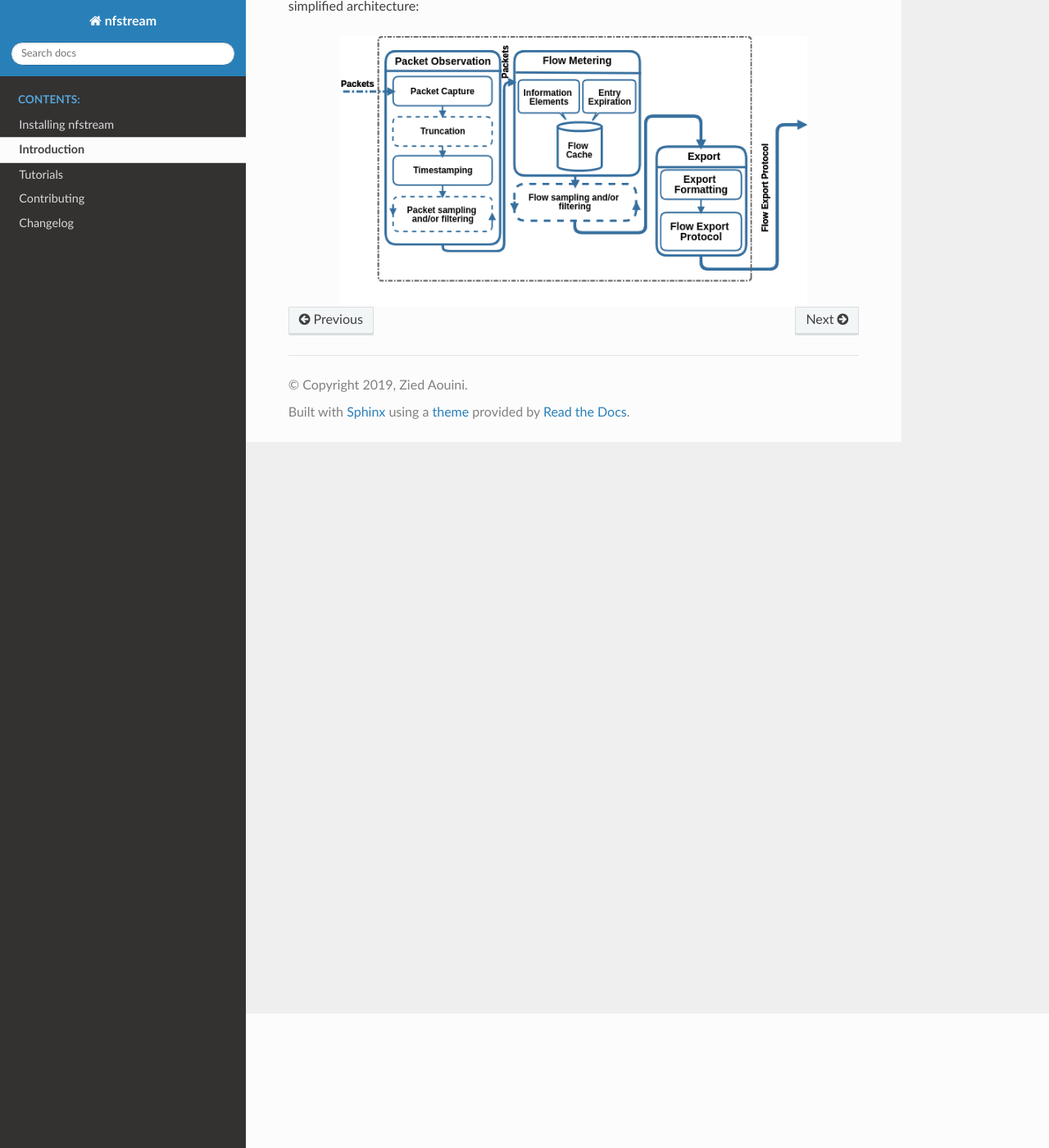
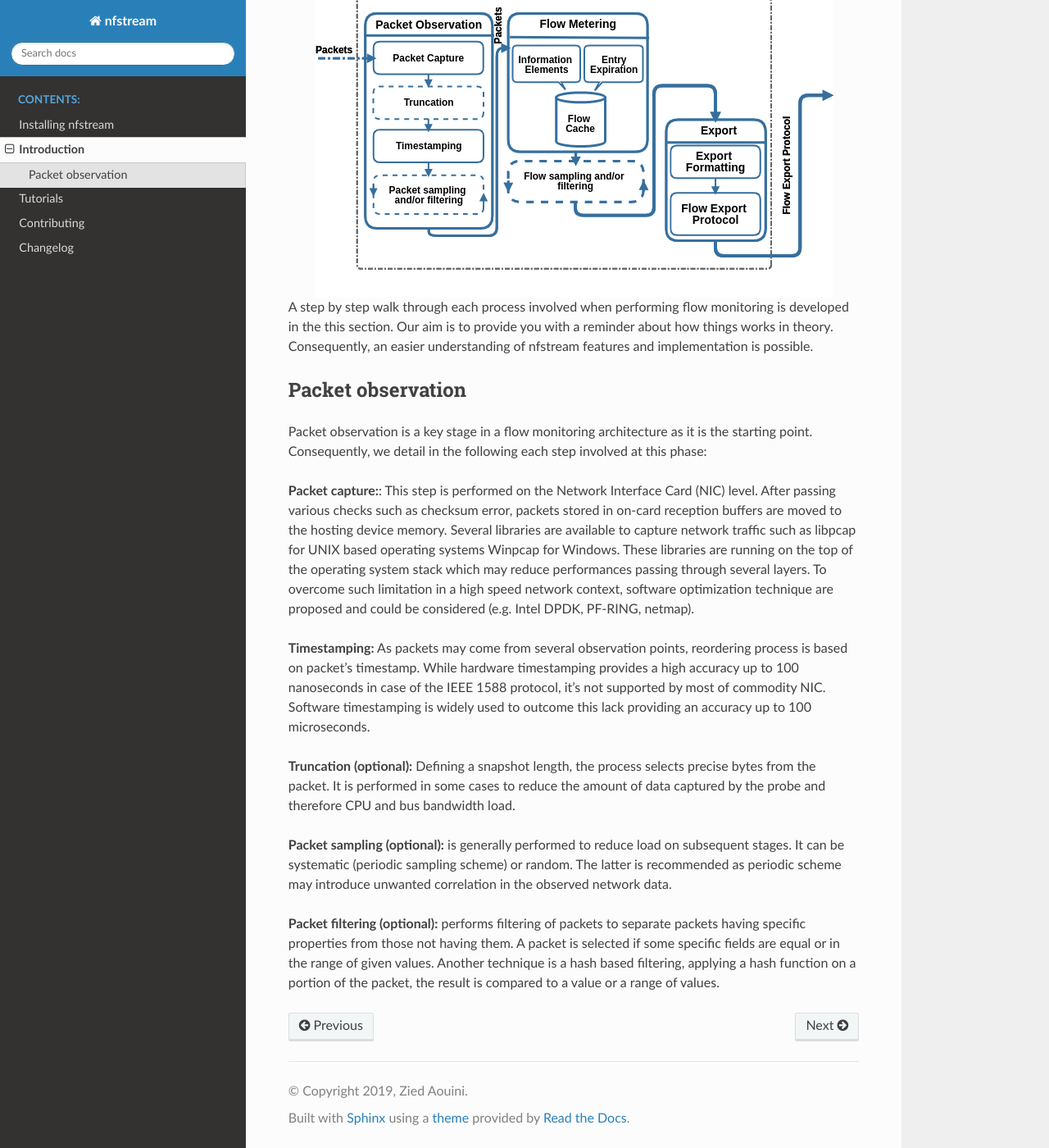
Before and after one commit to nfstream/nfstream, a Sphinx documentation site: the page built from docs/source/introduction.rst, in a window 1280 px wide and 1400 px high, scrolled down 164 px. Shown: the whole window at 82% size. Built offline with Sphinx 7.4.7 and the Read the Docs theme 2.0.0, drawn with Linux system fonts in a browser that asks for light colours.

Commit message:
Describe packet observation.

```diff
--- a/docs/source/introduction.rst
+++ b/docs/source/introduction.rst
@@ -1,8 +1,48 @@
 Introduction
 ============
 
-simplified architecture:
+.. image:: asset/simplified_architecture.png
+  :scale: 100%
+  :align: center
 
-.. image:: asset/simplified_architecture.png
-  :scale: 90%
-  :align: center
+
+A step by step walk through each process involved when performing flow monitoring is
+developed in the this section. Our aim is to provide you with a reminder about how
+things works in theory. Consequently, an easier understanding of nfstream features
+and implementation is possible.
+
+Packet observation
+------------------
+Packet observation is a key stage in a flow monitoring architecture as it is the
+starting point. Consequently, we detail in the following each step involved at this
+phase:
+
+**Packet capture:**: This step is performed on the Network Interface Card (NIC) level.
+After passing various checks such as checksum error, packets stored in on-card
+reception buffers are moved to the hosting device memory. Several libraries are
+available to capture network traffic such as libpcap for UNIX based operating systems
+Winpcap for Windows. These libraries are running on the top of the operating system
+stack which may reduce performances passing through several layers.
+To overcome such limitation in a high speed network context, software optimization
+technique are proposed and could be considered (e.g. Intel DPDK, PF-RING, netmap).
+
+**Timestamping:** As packets may come from several observation points, reordering
+process is based on packet’s timestamp. While hardware timestamping provides a high
+accuracy up to 100 nanoseconds in case of the IEEE 1588 protocol, it’s not supported
+by most of commodity NIC. Software timestamping is widely used to outcome this lack
+providing an accuracy up to 100 microseconds.
+
+**Truncation (optional):** Defining a snapshot length, the process selects precise
+bytes from the packet. It is performed in some cases to reduce the amount of data
+captured by the probe and therefore CPU and bus bandwidth load.
+
+**Packet sampling (optional):** is generally performed to reduce load on subsequent
+stages. It can be systematic (periodic sampling scheme) or random. The latter is
+recommended as periodic scheme may introduce unwanted correlation in the observed
+network data.
+
+**Packet filtering (optional):** performs filtering of packets to separate packets
+having specific properties from those not having them. A packet is selected if
+some specific fields are equal or in the range of given values. Another technique is
+a hash based filtering, applying a hash function on a portion of the packet,
+the result is compared to a value or a range of values.
```
